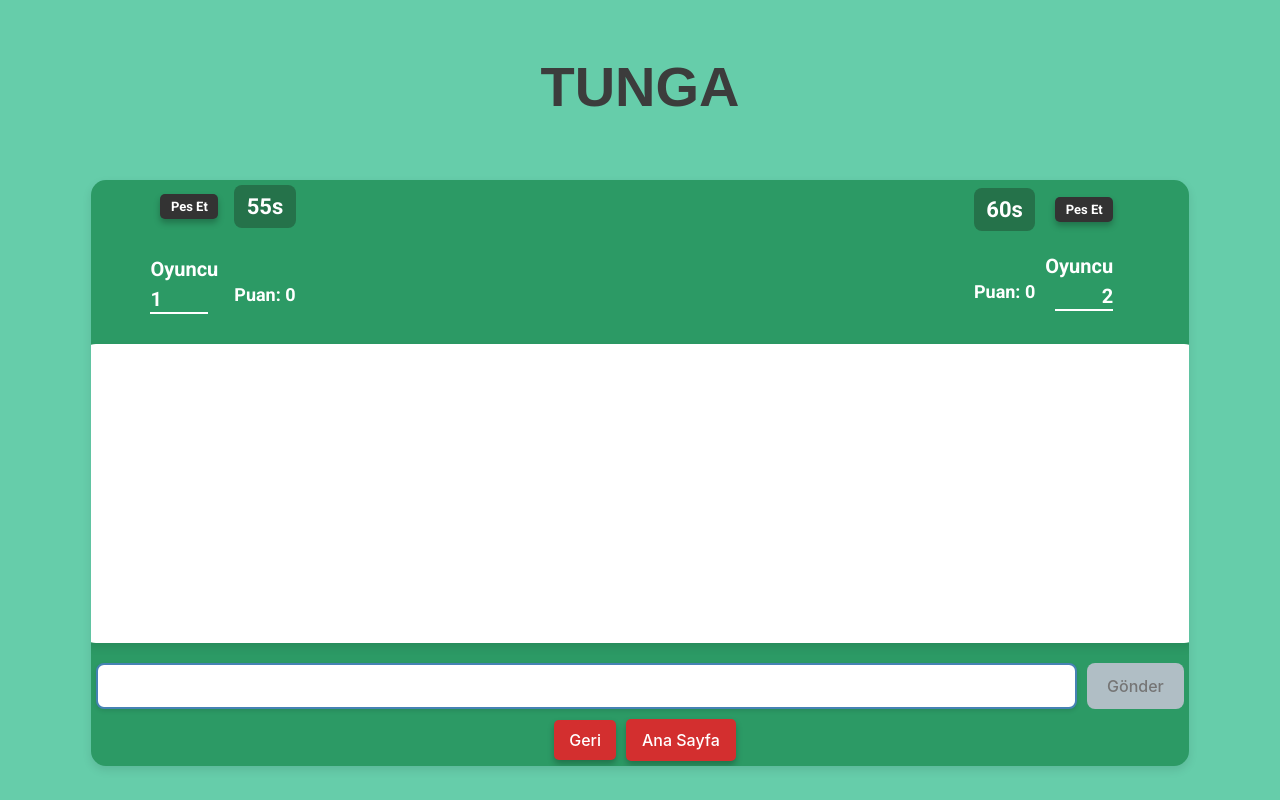
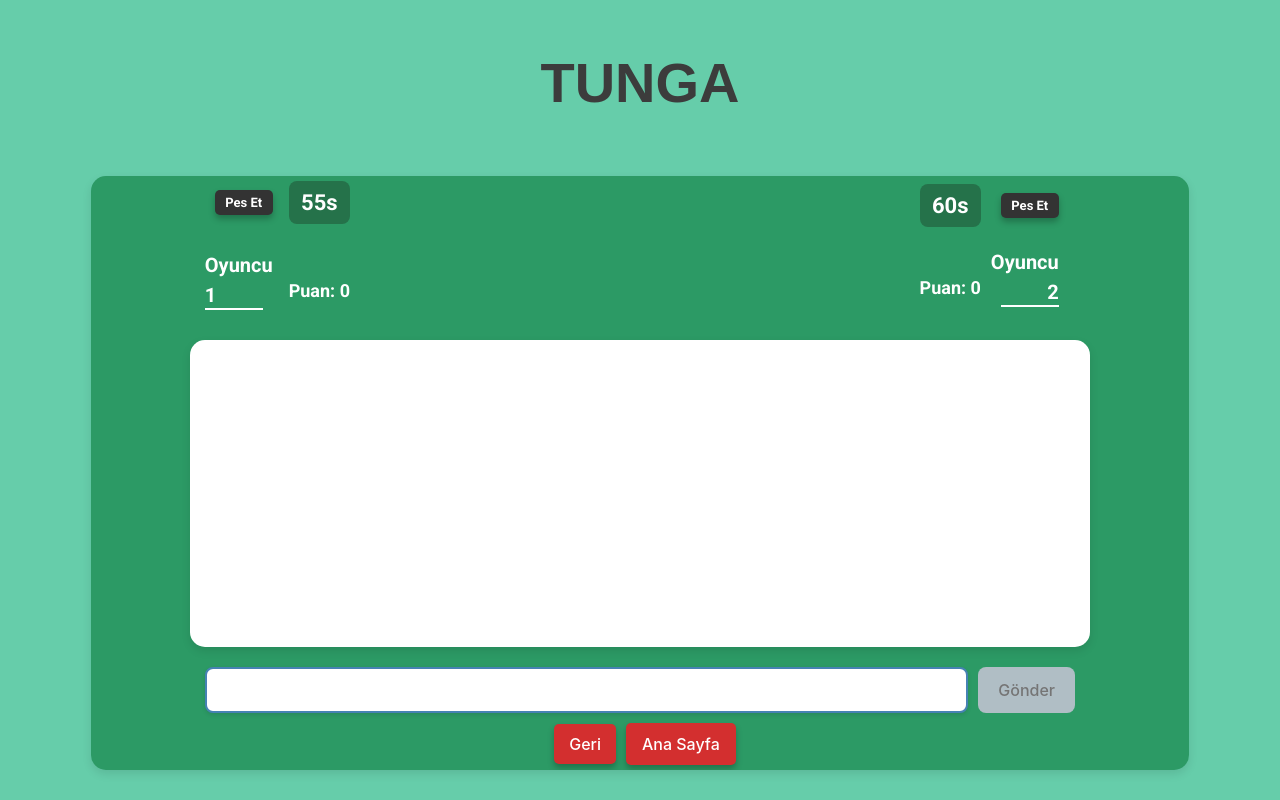
Before and after one commit to Mehmetcimen4/Teknofest-Project, a React (Vite) app in the folder Front_project/: page /sinif/lise/9/1/1/1/game in a window 1280 px wide. Built offline with nearby package versions, Linux system fonts and the light colour scheme.

Commit message:
style: Adjust game page layout, increase height, and fix CSS issues

```diff
--- a/Front_project/src/Game.css
+++ b/Front_project/src/Game.css
@@ -7,7 +7,7 @@
   flex-direction: column;
   justify-content: space-between;
   align-items: center;
-  height: 72vh;
+  height: 73vh;
   width: 85vw;
   padding: 5px;
   background-color: #2C9A65;
@@ -21,7 +21,7 @@
   display: flex;
   justify-content: space-between;
   align-items: center;
-  width: 90%;
+  width: 80%;
   margin-bottom: 0px;
 }
 
@@ -188,14 +188,16 @@
 .chat-box {
   display: flex;
   flex-direction: column;
-  width: 100%;
+  width: 80%;
   max-width: 1200px;
   height: 85vh;
   background-color: #ffffff;
   border-radius: 15px;
   padding: 15px;
   box-shadow: 0 4px 10px rgba(0, 0, 0, 0.1);
-  overflow-y: auto;
+  overflow-y: auto; /* Scroll bar için auto kullanımı */
+  flex-grow: 1; /* Alanı esnetmek için */
+  min-height: 0; /* İçerik taştığında boyutun küçülmesini engellemek için */
 }
 
 /* Message Bubbles */
@@ -209,21 +211,24 @@
   max-width: 60%;
   box-shadow: 0 2px 5px rgba(0, 0, 0, 0.2);
   position: relative;
-  overflow: hidden; /* Fix for content overflow */
+  overflow: hidden; /* İçeriğin taşmasını engellemek için */
+  flex-shrink: 0; /* Mesajların küçülmesini engellemek için */
 }
 
 .left-message {
   align-self: flex-start;
   background-color: #39D49C;
   color: #ffffff;
-  border-bottom-left-radius: 4px; /* Adjusted for visual consistency */
+  border-bottom-left-radius: 4px; /* Görsel tutarlılık için ayarlandı */
+  flex-shrink: 0; /* Mesaj balonunun boyutunu korumak için */
 }
 
 .right-message {
   align-self: flex-end;
   background-color: #00796b;
   color: #ffffff;
-  border-bottom-right-radius: 4px; /* Adjusted for visual consistency */
+  border-bottom-right-radius: 4px; /* Görsel tutarlılık için ayarlandı */
+  flex-shrink: 0; /* Mesaj balonunun boyutunu korumak için */
 }
 
 .message::after {
@@ -250,7 +255,7 @@
 /* Input Area */
 .input-area {
   display: flex;
-  width: 100%;
+  width: 80%;
   max-width: 1200px;
   margin-top: 20px;
 }
```
